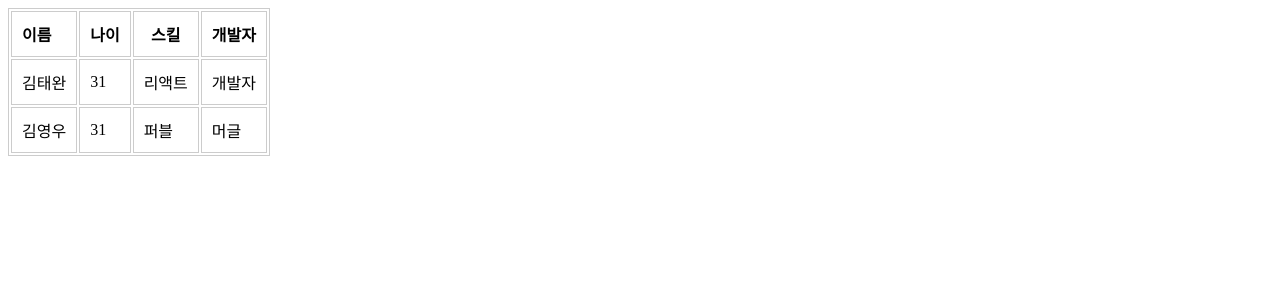
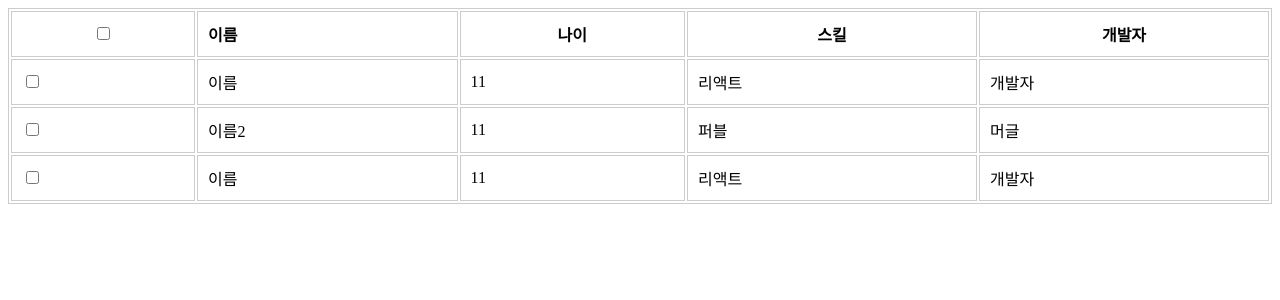
Before and after one commit to kbc1235/front, a React (Vite) app: page /dataTable in a window 1280 px wide. Shown: the top 300 px of the page. Built offline with nearby package versions, Linux system fonts and the light colour scheme.

Commit message:
check value 어레이에 넣어주고 출력하기 [진행중]

```diff
--- a/src/components/dataTable/index.tsx
+++ b/src/components/dataTable/index.tsx
@@ -24,13 +24,18 @@ export default function DataTable({ Colums, Rows }: DataType) {
                 <tbody>
                     {Rows.map((row, index) => {
                         return (
-                            <tr key={index}>
+                            <tr key={index} id={row.id}>
+                                <td>
+                                    {Colums.map((col) => {
+                                        return col.check ? col.check(col, row) : "";
+                                    })}
+                                </td>
                                 <td>{row.name}</td>
                                 <td>{row.old}</td>
                                 <td>{row.skill}</td>
                                 <td>
                                     {Colums.map((col) => {
-                                        return col.format ? col.format("", row) : "";
+                                        return col.format ? col.format(col, row) : "";
                                     })}
                                 </td>
                             </tr>
@@ -43,6 +48,7 @@ export default function DataTable({ Colums, Rows }: DataType) {
 }
 
 const StyledTable = styled.table`
+    width: 100%;
     border: 1px solid #ccc;
     th,
     td {
--- a/src/pages/datatable.tsx
+++ b/src/pages/datatable.tsx
@@ -1,19 +1,62 @@
-import { useState, useEffect } from "react";
+import { useState, useEffect, CSSProperties } from "react";
 import DataTable from "../components/dataTable";
 
 export interface Column {
     id: string;
-    label: string;
-    align: string | any;
-    format?: (column: string, row: any) => string;
+    label: string | JSX.Element;
+    align: string & CSSProperties["textAlign"];
+    format?: (column: Column, row: { [key: string]: any }) => JSX.Element | string;
+    check?: (column: Column, row: { [key: string]: any }) => JSX.Element | string;
 }
 
 export default function DataTablePage() {
     const [colums, setColums] = useState<Column[]>([]);
     const [rows, setRows] = useState<{ [key: string]: any }[]>([]);
+    const [checkItem, setCheckItem] = useState<string[]>([]);
+
+    const handleCheck = (id: string) => {
+        console.log(checkItem.includes(id), id, checkItem);
+        if (checkItem.includes(id)) {
+            setCheckItem(
+                checkItem.filter((item) => {
+                    return item !== id;
+                })
+            );
+        } else {
+            setCheckItem((checkItem) => [...checkItem, id]);
+        }
+    };
+    const handleAllCheck = (id: string) => {};
 
     useEffect(() => {
         setColums([
+            {
+                id: "checkbox",
+                label: (
+                    <input
+                        type="checkbox"
+                        onChange={(e) => {
+                            handleAllCheck(e.target.value);
+                        }}
+                    />
+                ),
+                align: "center",
+                check: (colum, row) => {
+                    const checkbox = row.isCheck ? (
+                        <div>
+                            <input
+                                type="checkbox"
+                                onChange={() => {
+                                    handleCheck(row.id);
+                                }}
+                            />
+                        </div>
+                    ) : (
+                        ""
+                    );
+                    return checkbox;
+                },
+            },
             { id: "name", label: "이름", align: "left" },
             { id: "old", label: "나이", align: "center" },
             { id: "skill", label: "스킬", align: "center" },
@@ -30,9 +73,18 @@ export default function DataTablePage() {
         ]);
 
         setRows([
-            { name: "김태완", old: 31, skill: "리액트", isDev: true },
-            { name: "김영우", old: 31, skill: "퍼블", isDev: false },
+            { id: "check01", isCheck: true, name: "이름", old: 11, skill: "리액트", isDev: true },
+            { id: "check02", isCheck: true, name: "이름2", old: 11, skill: "퍼블", isDev: false },
+            { id: "check03", isCheck: true, name: "이름", old: 11, skill: "리액트", isDev: true },
         ]);
     }, []);
-    return <DataTable Colums={colums} Rows={rows} />;
+    console.log();
+    return (
+        <>
+            {checkItem.map((data) => {
+                return <div>{data}</div>;
+            })}
+            <DataTable Colums={colums} Rows={rows} />
+        </>
+    );
 }
```
